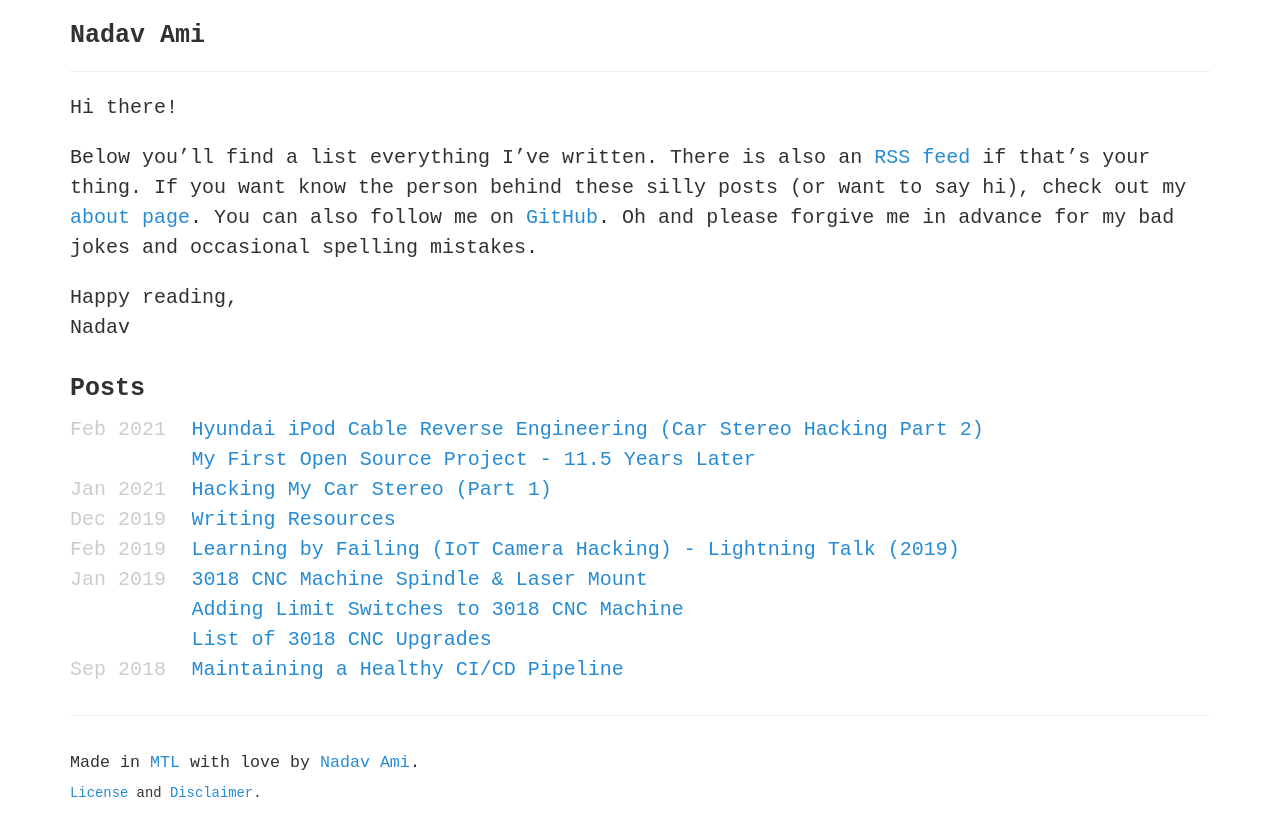
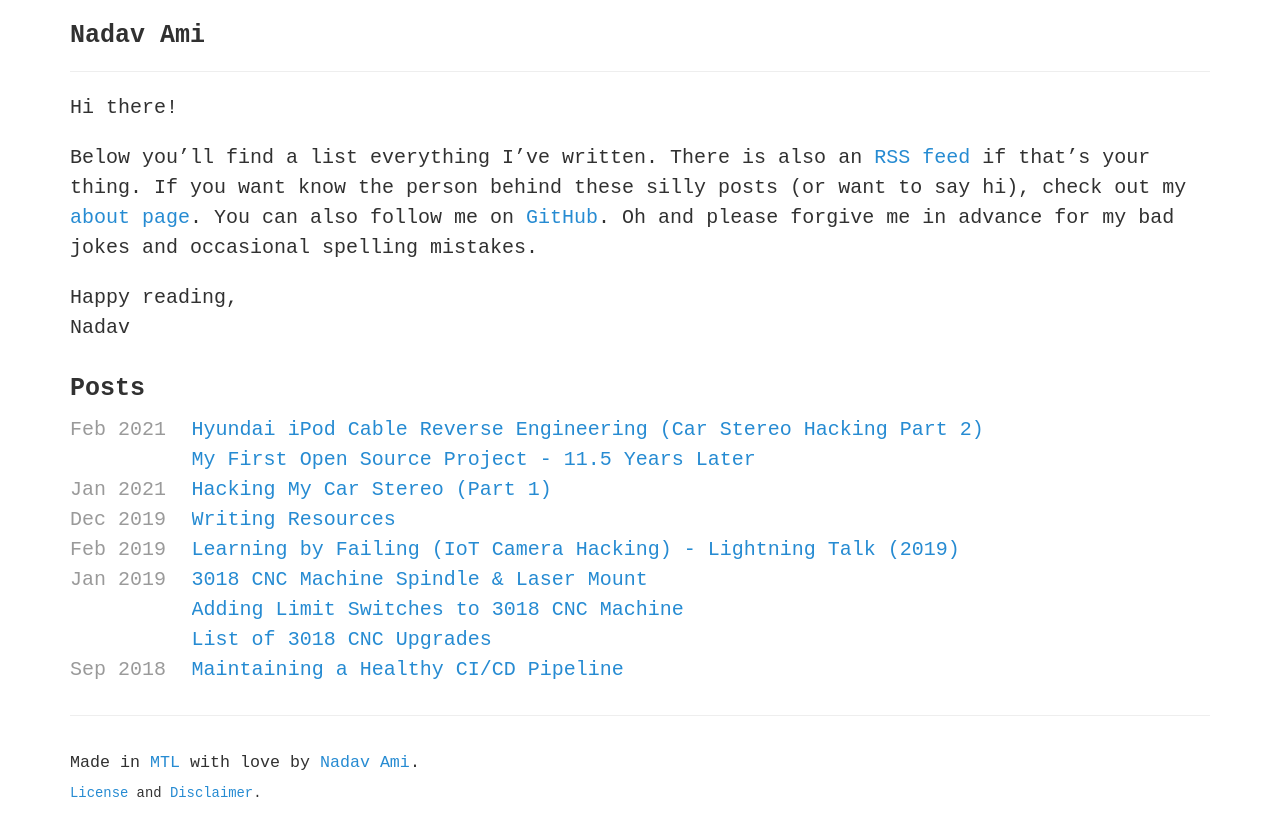
Before and after one commit to nadavami/nadavami.github.io, a Jekyll site: the page built from index.md, in a window 1280 px wide. Shown: the top 836 px of the page. Built offline with Jekyll 4.4.1, drawn with Linux system fonts in a browser that asks for light colours.

Commit message:
Change gray-2 color and replace hard-coded value by it

```diff
--- a/_sass/_posts.scss
+++ b/_sass/_posts.scss
@@ -29,7 +29,7 @@
   display: block;
   margin-top: -.5rem;
   margin-bottom: 1rem;
-  color: #9a9a9a;
+  color: $gray-2;
 }
 
 .youtube {
--- a/_sass/_variables.scss
+++ b/_sass/_variables.scss
@@ -1,5 +1,5 @@
 $gray-1: #f9f9f9;
-$gray-2: #ccc;
+$gray-2: #9a9a9a;
 $gray-3: #767676;
 $gray-4: #515151;
 $gray-5: #313131;
```
